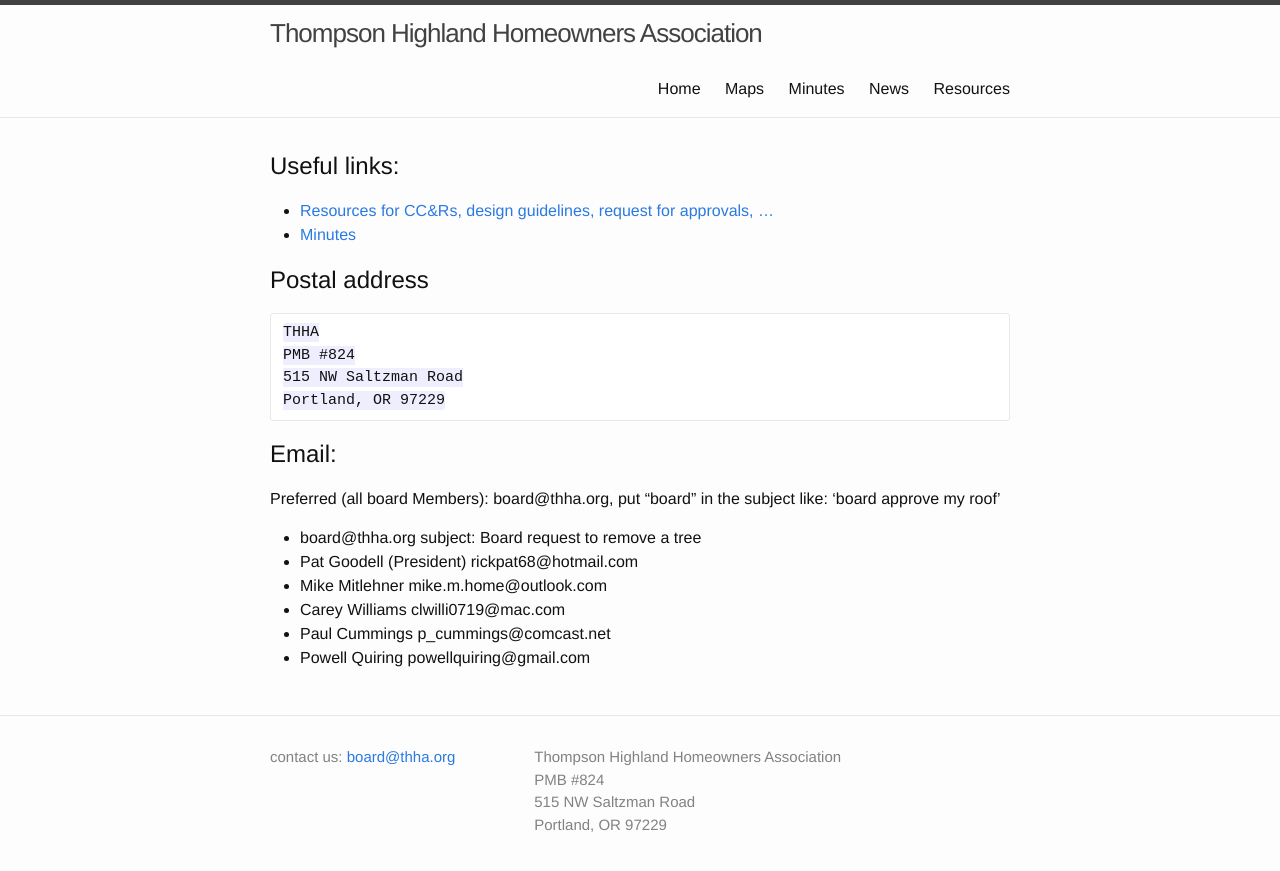
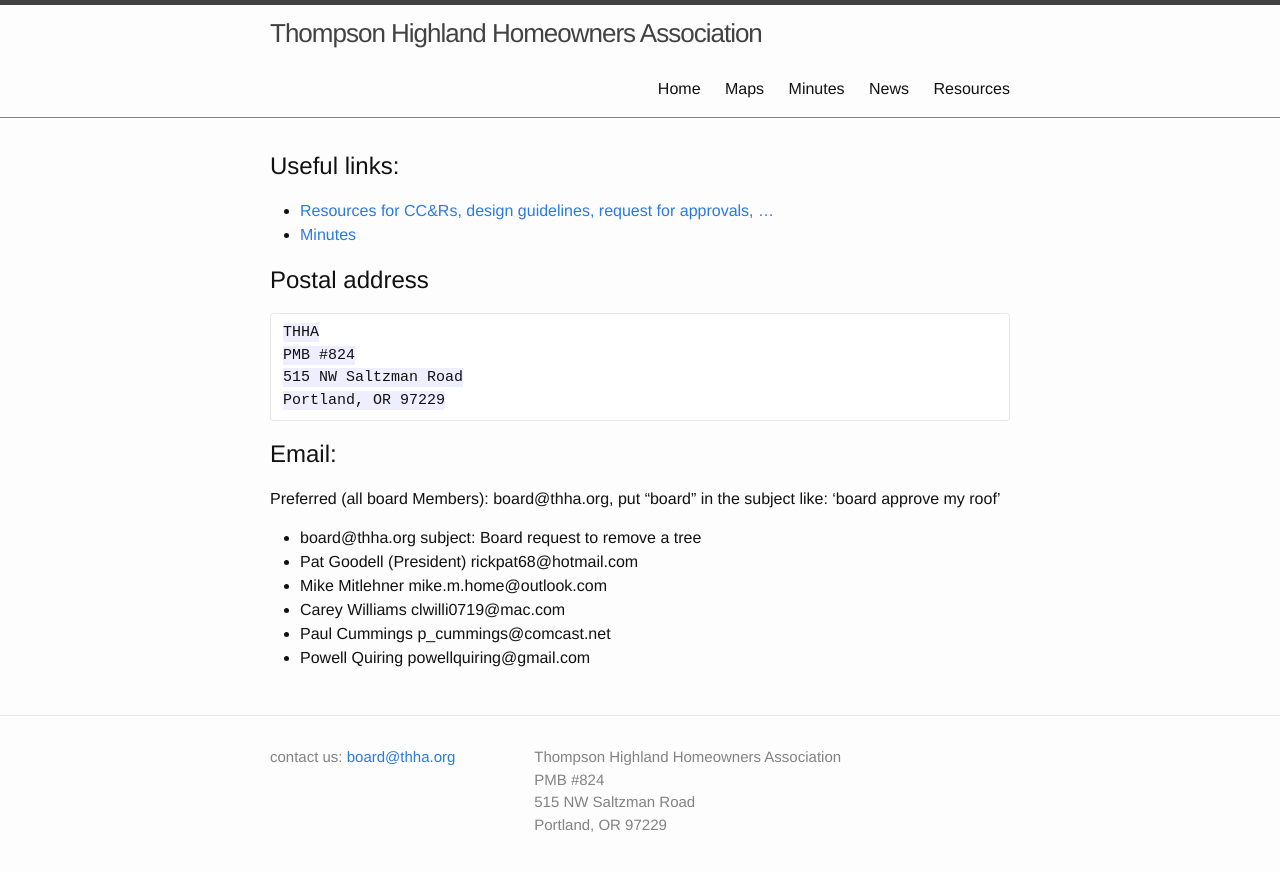
Before and after one commit to thhaorg/thhaorg.github.io, a Jekyll site: the page built from index.md, in a window 1280 px wide. Shown: the top 871 px of the page. Built offline with Jekyll 4.4.1, drawn with Linux system fonts in a browser that asks for light colours.

Commit message:
header color

```diff
--- a/_sass/_layout.scss
+++ b/_sass/_layout.scss
@@ -3,7 +3,7 @@
  */
 .site-header {
     border-top: 5px solid $grey-color-dark;
-    border-bottom: 1px solid $grey-color-light;
+    border-bottom: 1px solid $grey-color;
     min-height: 56px;
 
     // Positioning context for the mobile navigation icon
```
